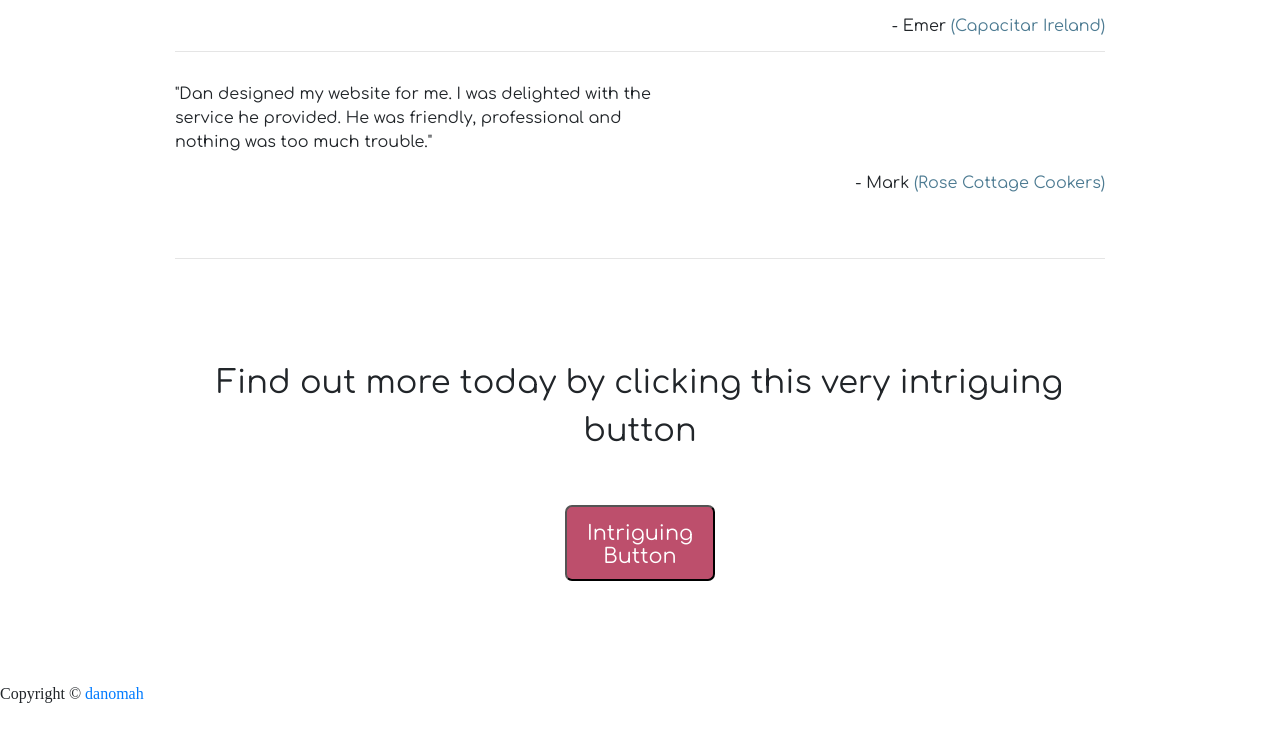
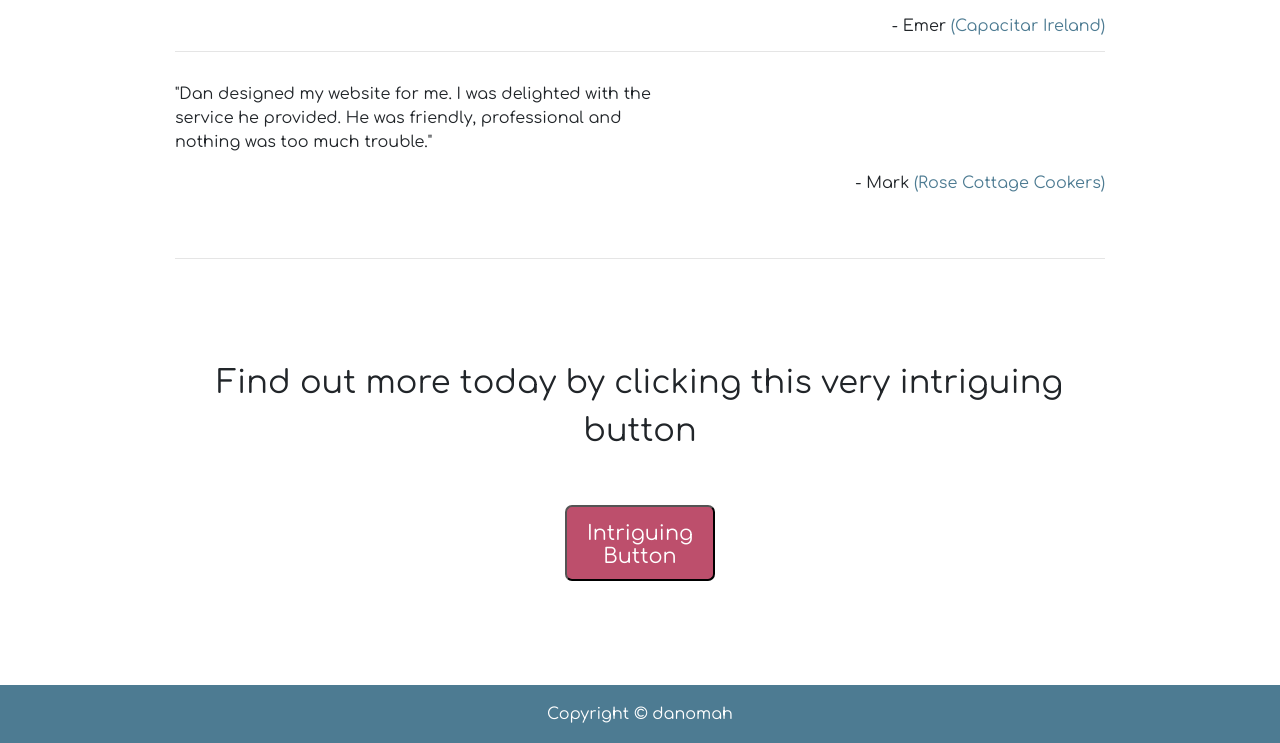
Before and after one commit to danomah/danomah.github.io, a plain HTML site: page index.html in a window 1280 px wide. Shown: the part 1028-1771 px from the top of the page. Before the commit the page ends 1731 px from the top, so only its background shows below. Drawn offline with nearby package versions, Linux system fonts and the light colour scheme.

Commit message:
Update index.html

```diff
--- a/index.html
+++ b/index.html
@@ -79,6 +79,8 @@
 </section>
 </div><!-- end #index_container -->
 
-		<footer>
-			Copyright &copy; <a href="mailto:danomahony4@gmail.com">danomah</a>
-		</footer>
+		<div id="footer" role="contentinfo">
+			<div class="col-md-12">
+				Copyright &copy; <a href="mailto:danomahony4@gmail.com">danomah</a>
+			</div>
+		</div>
```
